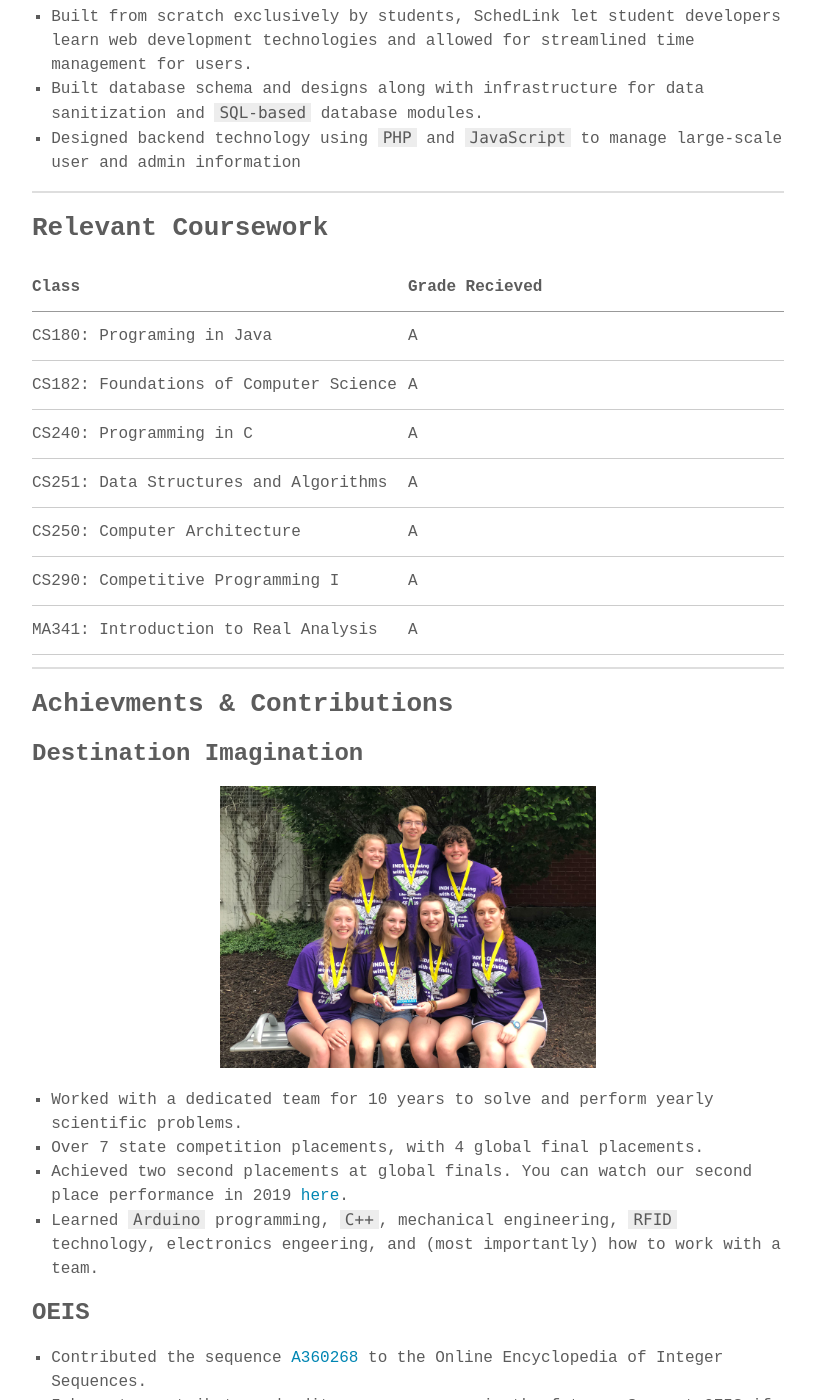
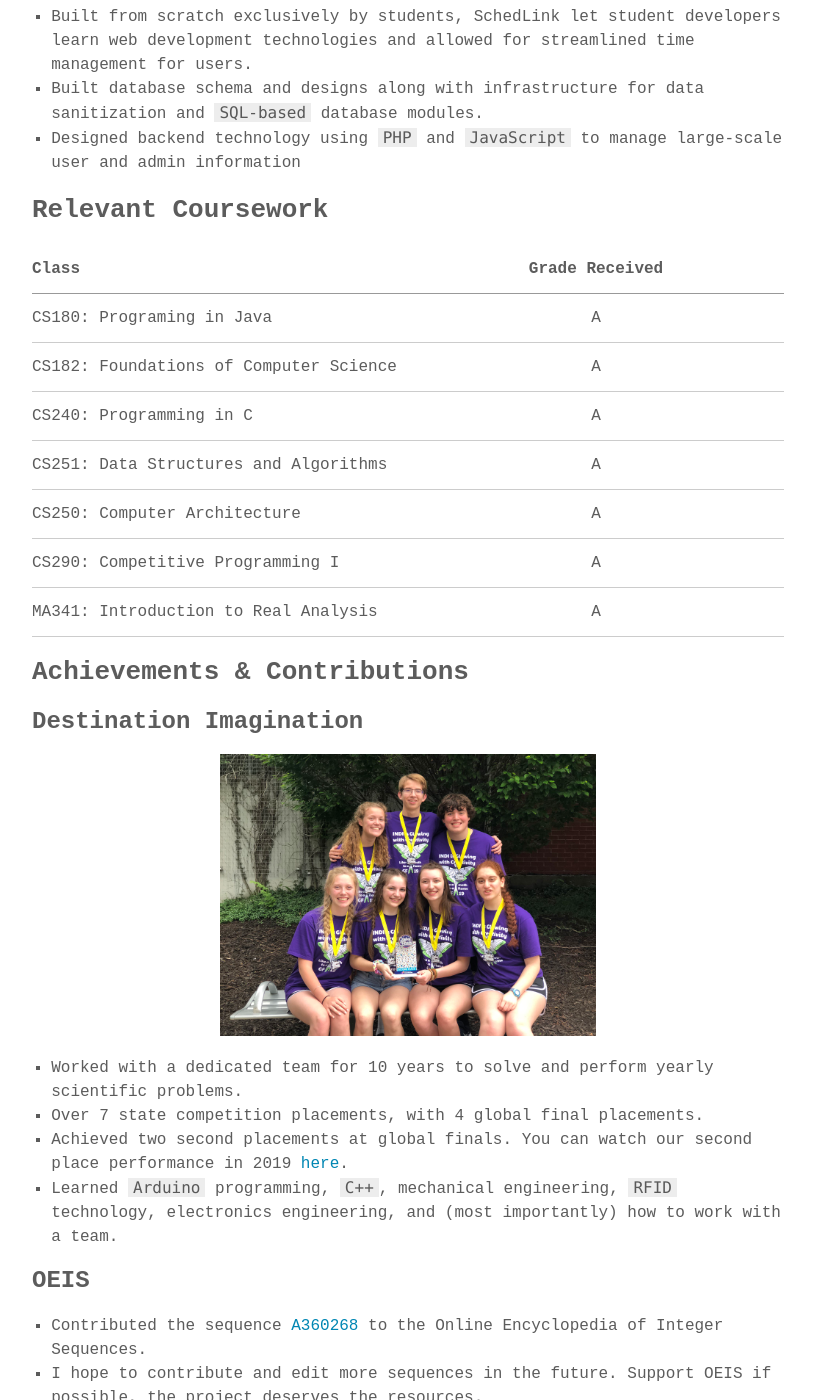
Before and after one commit to bunceandbean/bunceandbean.github.io, a Jekyll site: the page built from docs/about.md, in a window 1280 px wide and 1400 px high, scrolled down 1033 px. Shown: the whole window, without its empty margins (232-1047 px from the left). Built offline with Jekyll 4.4.1, drawn with Linux system fonts in a browser that asks for light colours; some web fonts are replaced; some of the changed text lies outside the part shown.

Commit message:
Little Changes to /about/

```diff
--- a/docs/about.md
+++ b/docs/about.md
@@ -27,12 +27,10 @@ Hi! I'm Ben Lilley, an undergraduate mathematics and computer science student at
 * Built database schema and designs along with infrastructure for data sanitization and `SQL-based` database modules.
 * Designed backend technology using `PHP` and `JavaScript` to manage large-scale user and admin information
 
----
-
 ## Relevant Coursework
 
-| Class | Grade Recieved |
-|-------|----------------|
+| Class | Grade Received |
+|-------|:----------------:|
 | CS180: Programing in Java      |     A           |
 |    CS182: Foundations of Computer Science   |       A         |
 | CS240: Programming in C      |     A           |
@@ -41,9 +39,7 @@ Hi! I'm Ben Lilley, an undergraduate mathematics and computer science student at
 |  CS290: Competitive Programming I     |  A     |
 |   MA341: Introduction to Real Analysis    |    A   |
 
----
-
-## Achievments & Contributions
+## Achievements & Contributions
 
 ### Destination Imagination
 
@@ -54,7 +50,7 @@ Hi! I'm Ben Lilley, an undergraduate mathematics and computer science student at
 * Worked with a dedicated team for 10 years to solve and perform yearly scientific problems.
 * Over 7 state competition placements, with 4 global final placements.
 * Achieved two second placements at global finals. You can watch our second place performance in 2019 [here](/assets/videos/2019-gf.mp4).
-* Learned `Arduino` programming, `C++`, mechanical engineering, `RFID` technology, electronics engeering, and (most importantly) how to work with a team.
+* Learned `Arduino` programming, `C++`, mechanical engineering, `RFID` technology, electronics engineering, and (most importantly) how to work with a team.
 
 ### OEIS
 * Contributed the sequence [A360268](https://oeis.org/A360268/) to the Online Encyclopedia of Integer Sequences.
@@ -77,6 +73,4 @@ My skills include:
 * `PHP`
 * `Pandas`
 
----
-
 For a more detailed look into my work experience, feel free to email me asking for my professional resume. Along with these more career-oriented experiences, I have a deep interest in film, literature, and music. Ask me about my large media collection (books, records, and movies) if you want an annoyingly long conversation. My social media accounts (including my GitHub) are linked below in the footer.
```
Also changed, not shown: other parts of docs/about.md (+1 -1 lines), 1 other file.
